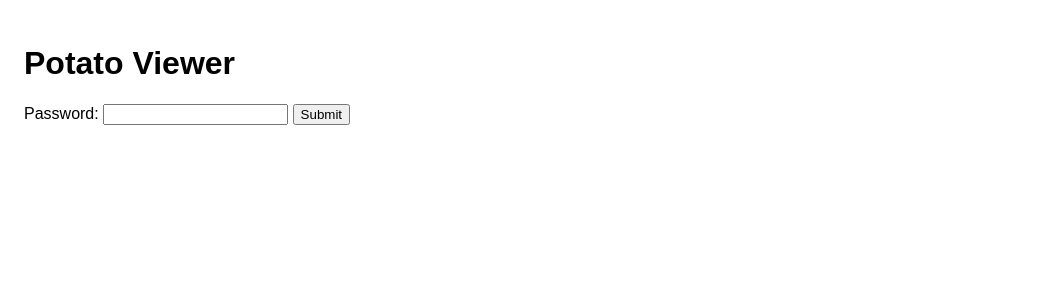
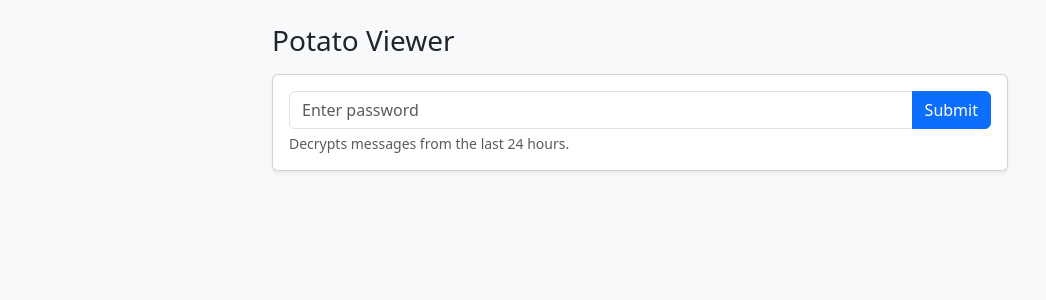
Before and after one commit to Youmu/verbose-octo-potato, a Django app: page /potato/view.html in a window 1280 px wide. Shown: the top 300 px of the page, without its empty margins (0-1046 px from the left). Run offline with Django 4.2, Linux system fonts and the light colour scheme; some libraries are stand-ins or nearby versions.

Commit message:
refine UI

```diff
--- a/server/potato/templates/potato/view.html
+++ b/server/potato/templates/potato/view.html
@@ -2,21 +2,53 @@
 <html>
   <head>
     <meta charset="utf-8" />
+    <meta name="viewport" content="width=device-width, initial-scale=1" />
     <title>Potato Viewer</title>
-    <style>
-      body { font-family: Arial, sans-serif; padding: 1rem; }
-      #messages { margin-top: 1rem; }
-      .msg { border-bottom: 1px solid #ddd; padding: 0.5rem 0; }
-    </style>
+    <script>
+      function loadBootstrapFallback() {
+        var el = document.getElementById('bootstrap-css');
+        if (!el || el.dataset.fallbackLoaded === '1') return;
+        el.dataset.fallbackLoaded = '1';
+        el.href = 'https://cdn.jsdelivr.net/npm/bootstrap@5.3.3/dist/css/bootstrap.min.css';
+      }
+    </script>
+    <link
+      id="bootstrap-css"
+      href="https://cdn.bootcdn.net/ajax/libs/twitter-bootstrap/5.3.3/css/bootstrap.min.css"
+      rel="stylesheet"
+      onerror="loadBootstrapFallback()"
+    />
   </head>
-  <body>
-    <h1>Potato Viewer</h1>
-    <label>Password: <input id="pwd" type="password" /></label>
-    <button id="submit">Submit</button>
+  <body class="bg-light">
+    <main class="container py-4">
+      <div class="row justify-content-center">
+        <div class="col-12 col-lg-9 col-xl-8">
+          <h1 class="h3 mb-3">Potato Viewer</h1>
+          <div class="card shadow-sm">
+            <div class="card-body">
+              <div class="input-group">
+                <input
+                  id="pwd"
+                  type="password"
+                  class="form-control"
+                  placeholder="Enter password"
+                  autocomplete="current-password"
+                  aria-label="Password"
+                />
+                <button id="submit" class="btn btn-primary" type="button">Submit</button>
+              </div>
+              <div class="form-text">Decrypts messages from the last 24 hours.</div>
+            </div>
+          </div>
 
-    <div id="messages"></div>
+          <div id="messages" class="mt-3 d-grid gap-2"></div>
+        </div>
+      </div>
+    </main>
 
     <script>
+    const COOKIE_KEY_NAME = 'potato_key';
+
     async function sha256(text) {
       const enc = new TextEncoder();
       const data = enc.encode(text);
@@ -36,6 +68,95 @@
       return arr;
     }
 
+    function uint8ToB64(arr) {
+      let bin = '';
+      for (let i = 0; i < arr.length; i++) bin += String.fromCharCode(arr[i]);
+      return btoa(bin);
+    }
+
+    function getCookie(name) {
+      const key = `${name}=`;
+      const parts = document.cookie ? document.cookie.split(';') : [];
+      for (const partRaw of parts) {
+        const part = partRaw.trim();
+        if (part.startsWith(key)) {
+          return decodeURIComponent(part.substring(key.length));
+        }
+      }
+      return null;
+    }
+
+    function setSessionCookie(name, value) {
+      document.cookie = `${name}=${encodeURIComponent(value)}; path=/; SameSite=Lax`;
+    }
+
+    function formatClientTime(ts) {
+      const date = new Date(ts);
+      if (Number.isNaN(date.getTime())) return ts;
+      const pad2 = (n) => String(n).padStart(2, '0');
+      const month = pad2(date.getMonth() + 1);
+      const day = pad2(date.getDate());
+      const hour = pad2(date.getHours());
+      const minute = pad2(date.getMinutes());
+      const second = pad2(date.getSeconds());
+      return `${month}-${day} ${hour}:${minute}:${second}`;
+    }
+
+    function sortMessagesMostRecentFirst(messages) {
+      return [...messages].sort((a, b) => {
+        const ta = new Date(a?.TimeStamp || 0).getTime();
+        const tb = new Date(b?.TimeStamp || 0).getTime();
+        if (!Number.isNaN(tb - ta) && tb !== ta) return tb - ta;
+
+        const ia = Number(a?.Index || 0);
+        const ib = Number(b?.Index || 0);
+        return ib - ia;
+      });
+    }
+
+    async function resolveKeyFromInputOrCookie() {
+      const pwdInput = document.getElementById('pwd');
+      const pwd = pwdInput.value || '';
+
+      if (pwd) {
+        const keyBytes = await sha256(pwd + 'potato');
+        setSessionCookie(COOKIE_KEY_NAME, uint8ToB64(keyBytes));
+        return importKey(keyBytes);
+      }
+
+      const savedKey = getCookie(COOKIE_KEY_NAME);
+      if (!savedKey) return null;
+      return importKey(b64ToUint8(savedKey));
+    }
+
+    function renderMessage(container, message, text) {
+      const item = document.createElement('article');
+      item.className = 'card shadow-sm';
+
+      const body = document.createElement('div');
+      body.className = 'card-body';
+
+      const header = document.createElement('h2');
+      header.className = 'h6 card-subtitle mb-2 text-muted';
+      header.textContent = `${formatClientTime(message.TimeStamp)} | ${message.From || ''}`;
+
+      const content = document.createElement('p');
+      content.className = 'card-text mb-0';
+      content.textContent = text;
+
+      body.appendChild(header);
+      body.appendChild(content);
+      item.appendChild(body);
+      container.appendChild(item);
+    }
+
+    function renderInfo(container, text) {
+      const info = document.createElement('div');
+      info.className = 'alert alert-secondary mb-0';
+      info.textContent = text;
+      container.appendChild(info);
+    }
+
     async function decryptMessage(key, b64) {
       const data = b64ToUint8(b64);
       const iv = data.slice(0, 16);
@@ -49,20 +170,42 @@
       }
     }
 
+    (function initPasswordPlaceholder() {
+      if (getCookie(COOKIE_KEY_NAME)) {
+        document.getElementById('pwd').placeholder = 'Saved key found (enter new password to replace)';
+      }
+    })();
+
     document.getElementById('submit').addEventListener('click', async () => {
-      const pwd = document.getElementById('pwd').value || '';
-      const keyBytes = await sha256(pwd + 'potato');
-      const key = await importKey(keyBytes);
-      const resp = await fetch('/potato/msg');
-      const json = await resp.json();
       const out = document.getElementById('messages');
       out.innerHTML = '';
-      for (const m of json.Messages || []) {
-        const text = await decryptMessage(key, m.Data);
-        const div = document.createElement('div');
-        div.className = 'msg';
-        div.textContent = `${m.Index} ${m.TimeStamp} ${m.From} — ${text}`;
-        out.appendChild(div);
+
+      try {
+        const key = await resolveKeyFromInputOrCookie();
+        if (!key) {
+          renderInfo(out, 'Enter password at least once to generate and save the key.');
+          return;
+        }
+
+        const resp = await fetch('/potato/msg');
+        if (!resp.ok) {
+          renderInfo(out, `Failed to fetch messages: HTTP ${resp.status}`);
+          return;
+        }
+
+        const json = await resp.json();
+        const messages = sortMessagesMostRecentFirst(json.Messages || []);
+        if (messages.length === 0) {
+          renderInfo(out, 'No messages in the last 24 hours.');
+          return;
+        }
+
+        for (const m of messages) {
+          const text = await decryptMessage(key, m.Data || '');
+          renderMessage(out, m, text);
+        }
+      } catch (err) {
+        renderInfo(out, 'Unexpected error while loading messages.');
       }
     });
     </script>
--- a/server/potato_server/settings.py
+++ b/server/potato_server/settings.py
@@ -59,7 +59,7 @@ WSGI_APPLICATION = 'potato_server.wsgi.application'
 DATABASES = {
    'default': {
         'ENGINE': 'django.db.backends.mysql',
-        'NAME': os.environ.get('DJANGO_MYSQL_DATABASE') or 'djangoblog',
+        'NAME': os.environ.get('DJANGO_MYSQL_DATABASE') or 'potato_db',
         'USER': os.environ.get('DJANGO_MYSQL_USER') or 'root',
         'PASSWORD': os.environ.get('DJANGO_MYSQL_PASSWORD') or 'root',
         'HOST': os.environ.get('DJANGO_MYSQL_HOST') or '127.0.0.1',
```
Also changed, not shown: prompts/web_server.md (+7 -0 lines).
